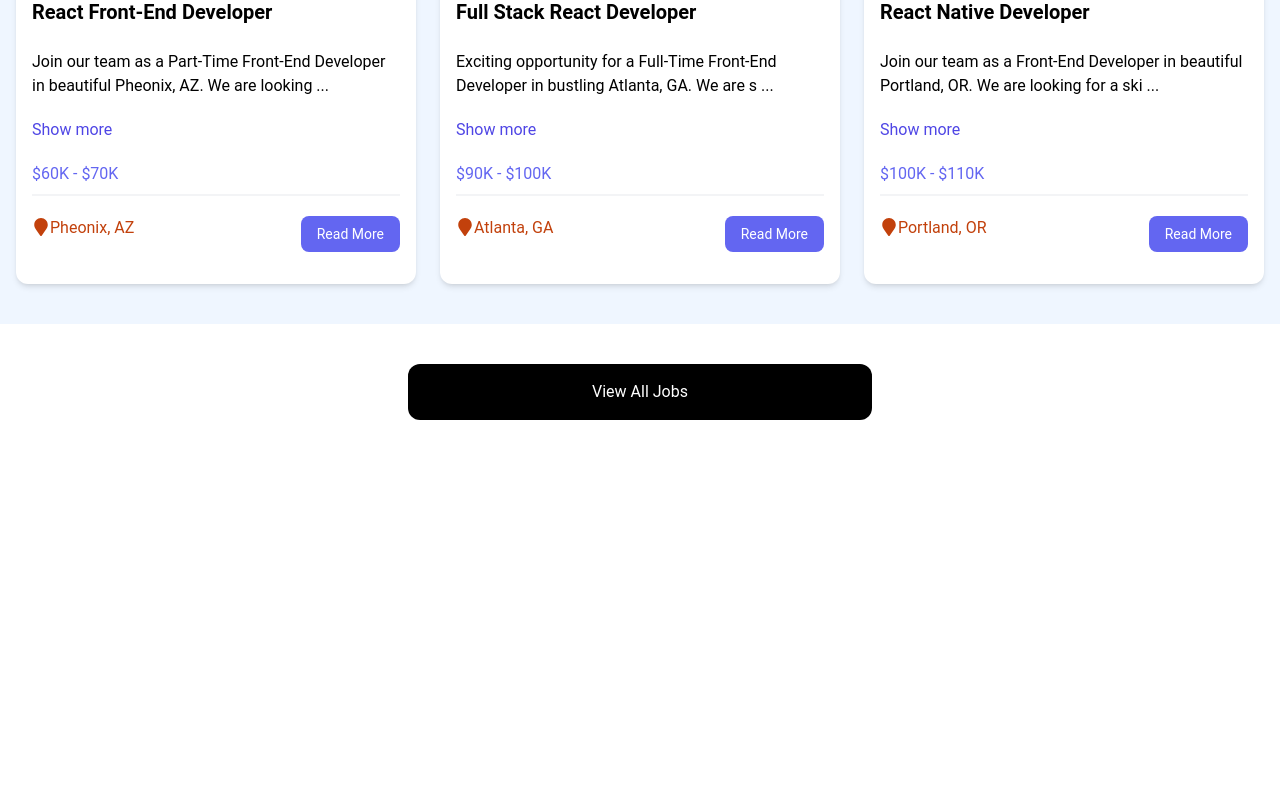
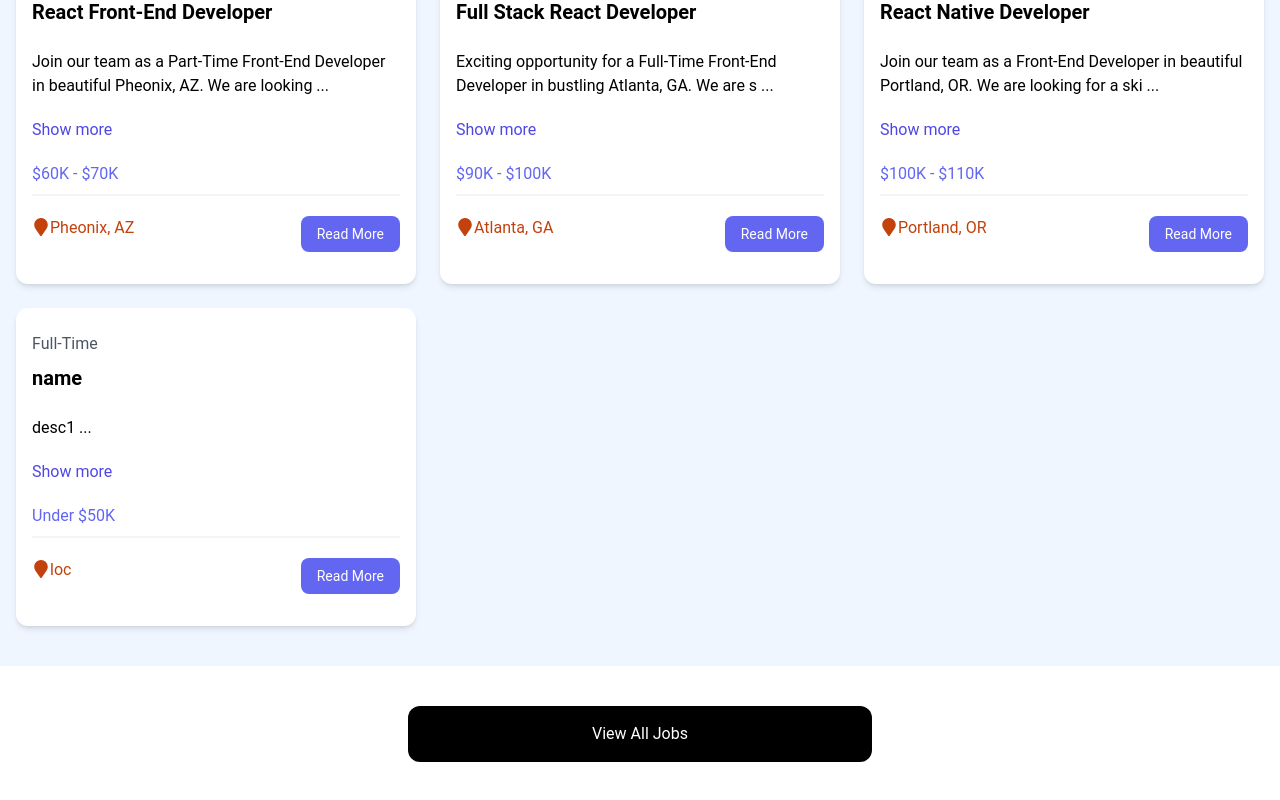
Before and after one commit to VaskarO/Web-Dev, a React (Vite) app in the folder react-revision/: page / in a window 1280 px wide. Shown: the part 1133-1933 px from the top of the page. Before the commit the page ends 1593 px from the top, so only its background shows below. Built offline with nearby package versions, Linux system fonts and the light colour scheme; data requests are answered from the project's data file.

Commit message:
post request using using reactjs

```diff
--- a/react-revision/src/App.jsx
+++ b/react-revision/src/App.jsx
@@ -7,24 +7,31 @@ import { jobLoader } from "./pages/JobPage"
 import AddJobPage from "./pages/AddJobPage"
 import NotFoundPage from "./pages/NotFoundPage"
 
-
+function App() {
+  const addJob = async (newJob)=>{
+    const res = await fetch('http://localhost:8000/jobs', {
+      method:"POST",
+      headers:{
+        'Content-Type': 'application/json'
+      },
+      body:JSON.stringify(newJob)
+    });
+    return;
+  }
   const router =createBrowserRouter(
     createRoutesFromElements(
       <Route path="/" element={<MainLayout/>}>
         <Route index element= {<HomePage/>}/>
         <Route path= "jobs" element= {<JobsPage/>}/>
         <Route path = "/jobs/:id" element ={<JobPage/>} loader= {jobLoader} />
-      <Route path = "/add-job" element = {<AddJobPage/>} />
+        <Route path = "/add-job" element = {<AddJobPage addJobSubmit = {addJob}/>} />
         <Route path = "*" element= {<NotFoundPage/>}/>
       </Route>
     )
   )
-
-function App() {
   return (
     <>
     <RouterProvider router = {router}/>
-
   </>
   )
 }
--- a/react-revision/src/jobs.json
+++ b/react-revision/src/jobs.json
@@ -1,5 +1,5 @@
 {
-  "jobs":[
+  "jobs": [
     {
       "id": "1",
       "title": "Senior React Developer",
@@ -83,6 +83,20 @@
         "contactEmail": "contact@ipsumlorem.com",
         "contactPhone": "555-555-5555"
       }
+    },
+    {
+      "id": "bbed",
+      "title": "name",
+      "type": "Full-Time",
+      "location": "loc",
+      "description": "desc1",
+      "salary": "Under $50K",
+      "company": {
+        "name": "cname",
+        "description": "cdesc",
+        "contactEmail": "email@test.com",
+        "contactPhone": "123123123"
+      }
     }
   ]
 }
--- a/react-revision/src/pages/AddJobPage.jsx
+++ b/react-revision/src/pages/AddJobPage.jsx
@@ -2,7 +2,7 @@ import React from 'react'
 import { useState } from 'react'
 
 
-const AddJobPage = () => {
+const AddJobPage = ({addJobSubmit}) => {
     const [title, setTitle] = useState('');
     const [type, setType] = useState('Full-Time');
     const [location , setLocation] = useState('');
@@ -28,7 +28,7 @@ const AddJobPage = () => {
                 contactPhone
             }
         }
-        console.log(createNewJob);
+        addJobSubmit(createNewJob)
     }
 
   return (
```
Lines whose indentation alone changed are shown as unchanged.
